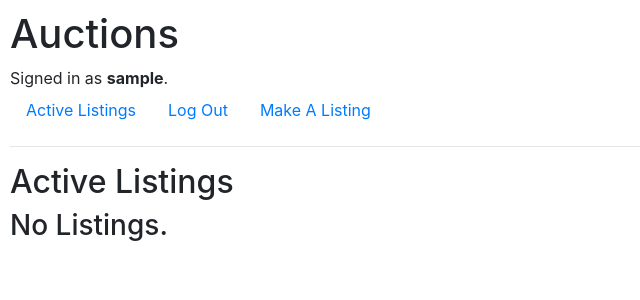
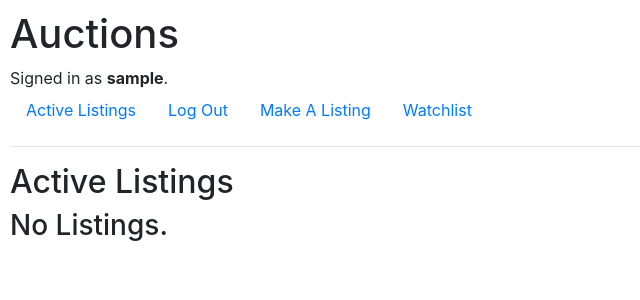
Before and after one commit to Amaruq0703/E-Commerce, a Django app: page / in a window 1280 px wide. Shown: the top 300 px of the page, without its empty margins (0-640 px from the left). Run offline with Django 3.2, Linux system fonts and the light colour scheme; the visitor is signed in with stand-in values (Sample User, id 1); data that the repository does not hold is empty; some libraries are stand-ins or nearby versions.

Commit message:
Added Watchlist Functionality

```diff
--- a/commerce/auctions/admin.py
+++ b/commerce/auctions/admin.py
@@ -5,3 +5,4 @@ from auctions.models import *
 admin.site.register(AuctionListings)
 admin.site.register(User)
 admin.site.register(Comment)
+admin.site.register(Watchlist)
--- a/commerce/auctions/models.py
+++ b/commerce/auctions/models.py
@@ -37,3 +37,7 @@ class Comment(models.Model):
     comment_text = models.CharField(max_length=400)
     comment_maker = models.ForeignKey(User, on_delete=models.CASCADE, related_name='comments_made')
     comment_auction = models.ForeignKey(AuctionListings, on_delete=models.CASCADE, related_name='comments_on')
+
+class Watchlist(models.Model):
+    watchlist_listing = models.ForeignKey(AuctionListings, on_delete=models.CASCADE, related_name='in_watchlists')
+    watchlist_maker = models.ForeignKey(User, on_delete=models.CASCADE, related_name='watchlist_items')
--- a/commerce/auctions/templates/auctions/layout.html
+++ b/commerce/auctions/templates/auctions/layout.html
@@ -27,6 +27,9 @@
                 <li class="nav-item">
                     <a class="nav-link" href="{% url 'makelisting' %}">Make A Listing</a>
                 </li>
+                <li class="nav-item">
+                    <a class="nav-link" href="{% url 'watchlist_page' username=user.username %}">Watchlist</a>
+                </li>
             {% else %}
                 <li class="nav-item">
                     <a class="nav-link" href="{% url 'login' %}">Log In</a>
--- a/commerce/auctions/templates/auctions/listingpage.html
+++ b/commerce/auctions/templates/auctions/listingpage.html
@@ -10,6 +10,11 @@
                 <p class="h4">Starting Price: {{listing.listing_starting}}$</p>
                 <p class="h6">Listed by: {{listing.listing_maker}}</p>
                 <a href="{% url 'viewlisting' auction_id=listing.id %}" class="btn btn-primary">Bid</a>
+                {% if watchlist_bool %}
+                    <a href="{% url 'watchlist' auction_id=listing.id %}" class="btn btn-primary">Remove From Watchlist</a>
+                {% else %}
+                    <a href="{% url 'watchlist' auction_id=listing.id %}" class="btn btn-primary">Add To Watchlist</a>
+                {% endif %}
             </div>
             <div class="col-4">
                 <h2>Comments</h2>
--- a/commerce/auctions/urls.py
+++ b/commerce/auctions/urls.py
@@ -8,5 +8,7 @@ urlpatterns = [
     path("logout", views.logout_view, name="logout"),
     path("register", views.register, name="register"),
     path("makelisting", views.make_listing, name="makelisting"),
-    path('<int:auction_id>/viewlisting', views.viewlisting, name='viewlisting')
+    path('<int:auction_id>/viewlisting', views.viewlisting, name='viewlisting'),
+    path('<int:auction_id>/watchlist', views.watchlist, name='watchlist'),
+    path('<str:username>', views.watchlist_page, name='watchlist_page')
 ]
--- a/commerce/auctions/views.py
+++ b/commerce/auctions/views.py
@@ -126,6 +126,9 @@ def viewlisting(request, auction_id):
     listing = AuctionListings.objects.get(pk = auction_id)
     comments = Comment.objects.filter(comment_auction = listing)
     commentform = CommentForm()
+    watchlist_items = Watchlist.objects.filter(watchlist_listing = listing)
+    watchlist_user = User.objects.get(pk=request.user.id)
+    watchlist_bool = Watchlist.objects.filter(watchlist_listing = listing, watchlist_maker = watchlist_user)
 
     if request.method == 'POST':
         comment_text = request.POST.get('comment_text')
@@ -139,5 +142,27 @@ def viewlisting(request, auction_id):
     return render(request, 'auctions/listingpage.html', {
         'listing' : listing,
         'comments' : comments,
-        'commentform' : commentform
+        'commentform' : commentform,
+        'watchlist_items' : watchlist_items,
+        'watchlist_bool' : watchlist_bool
     })
+
+def watchlist(request, auction_id):
+    listing = AuctionListings.objects.get(pk = auction_id)
+    watchlist_user = User.objects.get(pk=request.user.id)
+    watchlist_bool = Watchlist.objects.filter(watchlist_listing = listing, watchlist_maker = watchlist_user)
+    if watchlist_bool:
+        watchlist_bool.delete()
+    else:
+        w = Watchlist(watchlist_listing = listing, watchlist_maker = watchlist_user)
+        w.save()
+
+    return HttpResponseRedirect(reverse('viewlisting', kwargs={'auction_id' : listing.id, }))
+
+
+def watchlist_page(request, username):
+    user = User.objects.get(pk=request.user.id)
+    watchlist_items = user.watchlist_items.all()
+    return render(request, 'auctions/watchlist_page.html', {
+        'watchlist_items' : watchlist_items
+    })
```
Also changed, not shown: commerce/auctions/templates/auctions/watchlist_page.html (added, +33 -0 lines), commerce/auctions/migrations/0005_watchlist.py (added).
